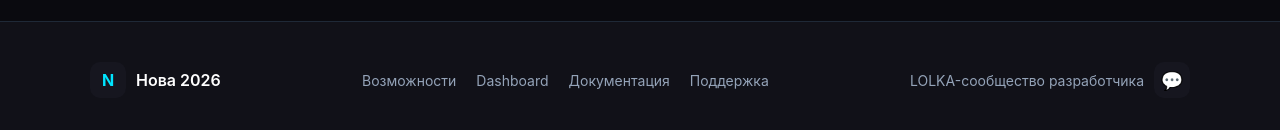
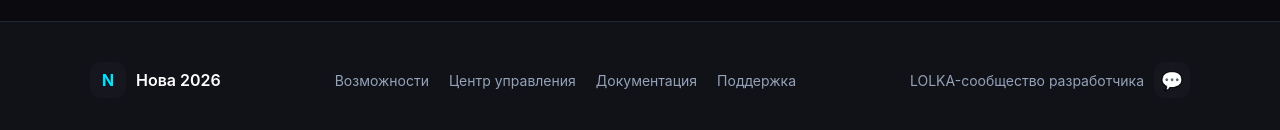
Before and after one commit to R4YDMOND/nova-bot, a Next.js app in the folder frontend/: page / in a window 1280 px wide. Shown: the part 2357-2487 px from the top of the page. Built offline with nearby package versions, Linux system fonts and the light colour scheme; no server answers.

Commit message:
Update page.tsx

```diff
--- a/frontend/src/app/page.tsx
+++ b/frontend/src/app/page.tsx
@@ -153,7 +153,7 @@ export default function Home() {
             <a href="/dashboard" style={{ color: '#94A3B8', textDecoration: 'none', fontSize: '14px' }}
               onMouseEnter={(e) => e.currentTarget.style.color = '#FFFFFF'}
               onMouseLeave={(e) => e.currentTarget.style.color = '#94A3B8'}
-            >Dashboard</a>
+         >Центр управления</a>
             <a href="/docs" style={{ color: '#94A3B8', textDecoration: 'none', fontSize: '14px' }}
               onMouseEnter={(e) => e.currentTarget.style.color = '#FFFFFF'}
               onMouseLeave={(e) => e.currentTarget.style.color = '#94A3B8'}
```
